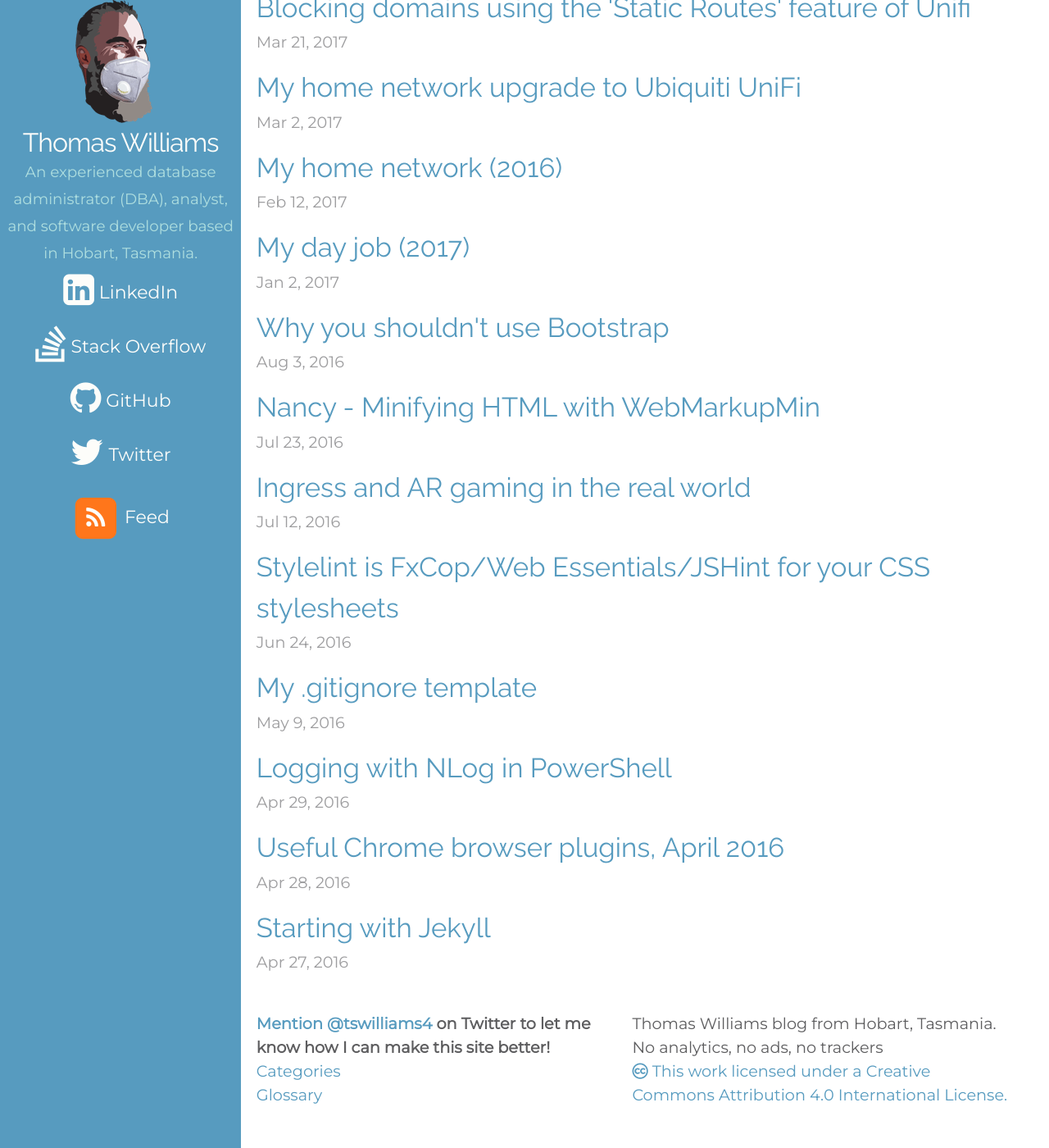
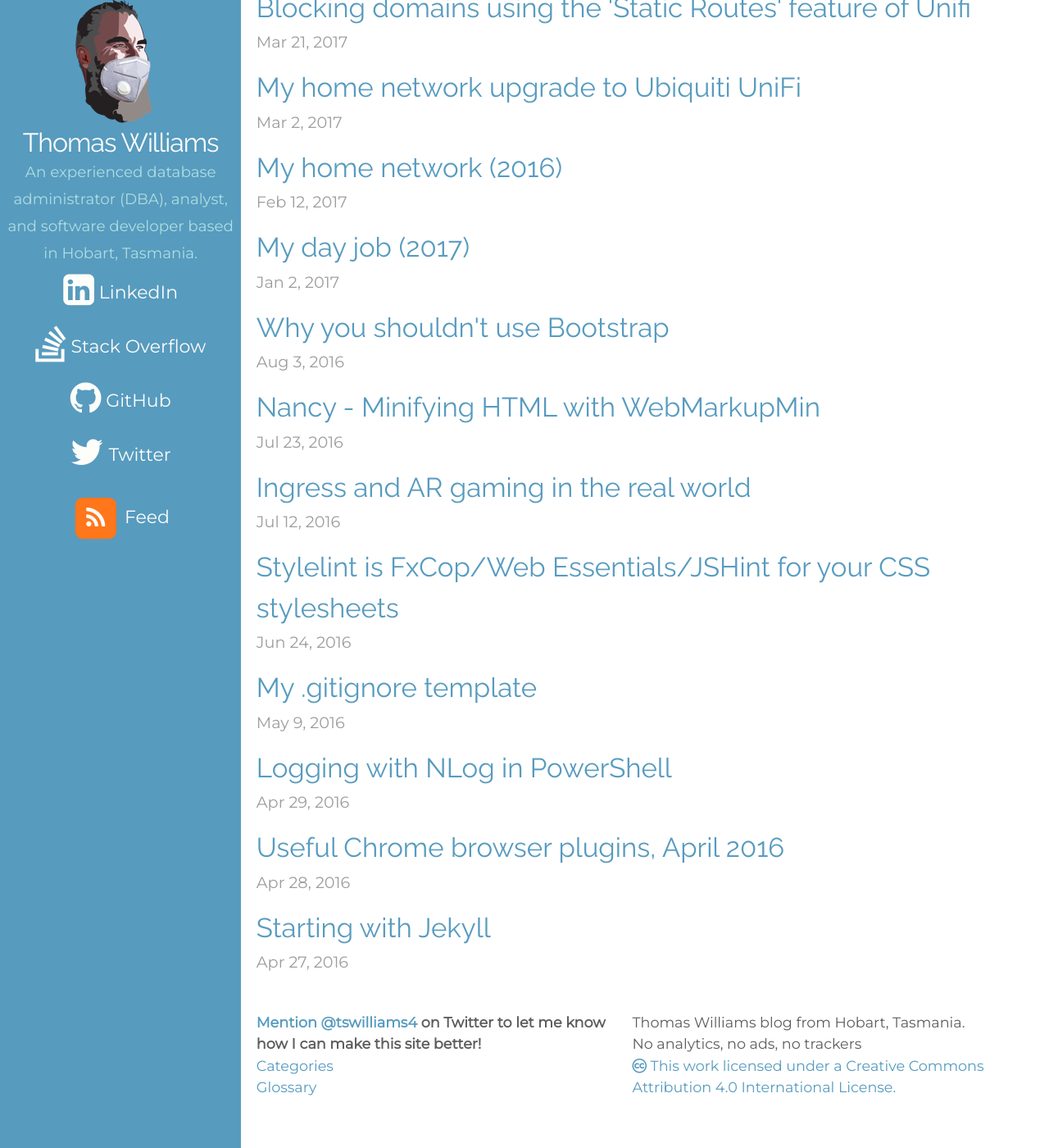
Before and after one commit to thomasswilliams/thomasswilliams.github.io, a Jekyll site: the page built from index.html, in a window 1280 px wide and 1400 px high, scrolled down 3943 px. Shown: the whole window at 82% size. Built offline with Jekyll 4.4.1, drawn with Linux system fonts in a browser that asks for light colours; nearby versions of some CDN libraries.

Commit message:
Remove webkit-specific styles, no longer needed

```diff
--- a/_sass/_base.scss
+++ b/_sass/_base.scss
@@ -10,9 +10,6 @@ dl, dd, ol, ul, figure {
 body {
   font: $base-font-weight #{$base-font-size}/#{$base-line-height} $base-font-family;
   color: $text-color;
-  -webkit-font-feature-settings: "kern" 1;
-  -moz-font-feature-settings: "kern" 1;
-  -o-font-feature-settings: "kern" 1;
   font-feature-settings: "kern" 1;
   height: 100%;
 }
@@ -87,6 +84,8 @@ code {
 }
 code {
   padding: 1px 5px;
+  // can be standalone (not in highlight block) so needs backcolor
+  background-color: #eef;
 }
 pre {
   padding: 8px 12px;
--- a/_sass/_layout.scss
+++ b/_sass/_layout.scss
@@ -74,7 +74,6 @@ main {
 @include media-query($on-laptop) {
   main {
     width: 85%; // fallback if needed
-    width: -webkit-calc(100% - 135px);
     width: calc(100% - 135px);
   }
 }
@@ -82,7 +81,7 @@ main {
 footer {
   padding: $spacing-unit 0;
   color: $grey-color-dark;
-  font-size: $small-font-size;
+  font-size: 0.8em;
 }
 
 // columns in footer
@@ -90,7 +89,6 @@ footer > div.col {
   float: left;
   margin-bottom: $spacing-unit / 2;
   padding-left: 0;
-  width: -webkit-calc(50% - (#{$spacing-unit} / 2));
   width: calc(50% - (#{$spacing-unit} / 2));
 }
 
@@ -104,7 +102,6 @@ footer div.col ul, header ul {
 @include media-query($on-palm) {
   footer > div.col {
     float: none;
-    width: -webkit-calc(100% - (#{$spacing-unit} / 2));
     width: calc(100% - (#{$spacing-unit} / 2));
   }
 }
```
